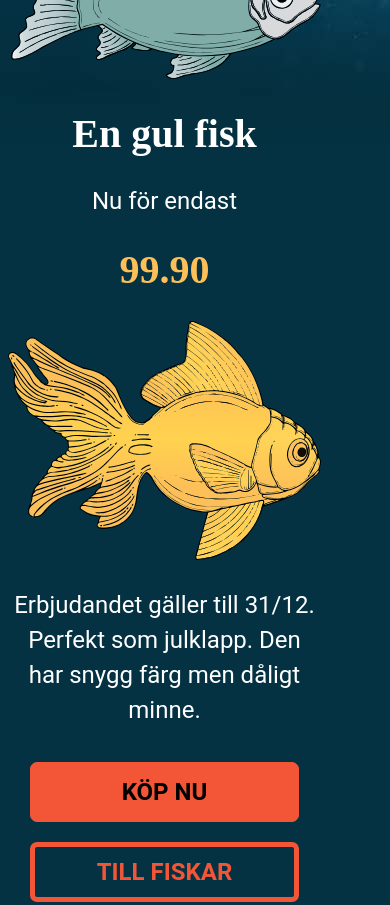
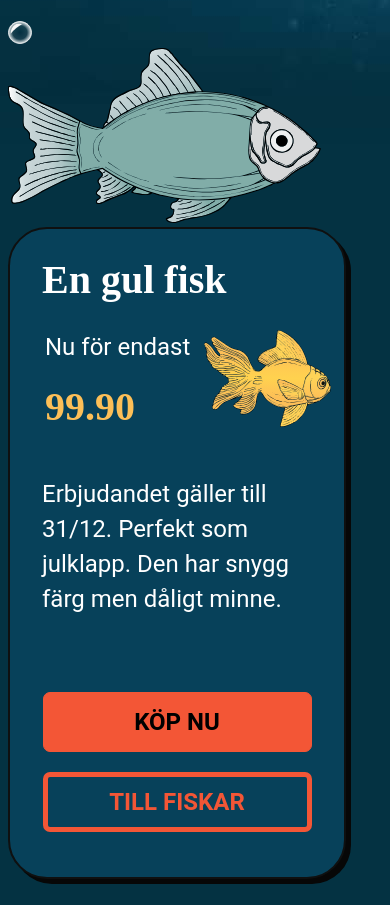
Before and after one commit to aahland/fiskarium, a plain HTML site: page index.html in a window 390 px wide. Shown: the part 752-1657 px from the top of the page. Drawn offline with Linux system fonts and the light colour scheme.

Commit message:
productcard 1 for mobile

```diff
--- a/index.html
+++ b/index.html
@@ -9,6 +9,7 @@
     <link rel="stylesheet" href="header.css">
     <link rel="stylesheet" href="footer.css">
     <link rel="stylesheet" href="btn.css">
+    <link rel="stylesheet" href="productcards.css">
 
     <title>Fiskarium</title>
 </head>
@@ -26,7 +27,7 @@
             <button id="searchButton">SÖK</button>
         </span>
         <span>
-            <img id="shoppingcart"src="img/icon-Cart.svg" alt="shoppingcart">
+            <img id="shoppingcart" src="img/icon-Cart.svg" alt="shoppingcart">
         </span>
     </header>
 
@@ -46,18 +47,22 @@
         <img src="img/bubbla.svg" alt="bubble">
         <img src="img/johnny_automatic_generic_fish.svg" alt="blue fish illustration">
 
-        <article>
-            <h2>En gul fisk</h2>
-            <p>Nu för endast</p>
-            <h2 class="price">99.90</h2>
-            <img src="img/johnny_automatic_fish_2.svg" alt="yellow fish">
-            <p>Erbjudandet gäller till 31/12. Perfekt som julklapp. Den har snygg färg men dåligt minne.</p>
+        <article class="productCardOne">
+            <h2 class="heading">En gul fisk</h2>
+            <span class="pricegroup">
+                <span class="pricing">
+                <p >Nu för endast</p>
+                <h2 class="price">99.90</h2>
+            </span>
+                <img class="imgYellowFish" src="img/johnny_automatic_fish_2.svg" alt="yellow fish">
+            </span>
+            <p class="text">Erbjudandet gäller till 31/12. Perfekt som julklapp. Den har snygg färg men dåligt minne.</p>
             <button class="primary">Köp nu</button>
             <button class="secondary">Till fiskar</button>
 
         </article>
 
-        <article>
+        <article class="productCardTwo">
             <h2>Kelp</h2>
             <h2 class="price">49.90</h2>
             <p> En mycket dekorativ växt. Den blir femtio meter hög så den passar bäst i stora akvarium.</p>
@@ -70,7 +75,7 @@
 
     <footer>
         <span>
-            <img id="fishlogowhite"src="img/kitchen-fish.white.svg" alt="fish logo">
+            <img id="fishlogowhite" src="img/kitchen-fish.white.svg" alt="fish logo">
             <h3 id="brandnameFooter">FISKARIUM</h3>
         </span>
         <span>
--- /dev/null
+++ b/productcards.css
@@ -0,0 +1,62 @@
+/* product card 1 */
+.productCardOne {
+    background: #07415A;
+    border: #0F1010 solid 2px;
+    box-shadow: #070707 5px 5px 0px 0px;
+    border-radius: 39px;
+    width: 334px;
+    Height: 648px;
+}
+
+.heading{
+    width: 334px;
+    text-align: left;
+    padding-left: 32px;
+}
+
+.pricegroup {
+    display: flex;
+    max-width: 286px;
+    margin: 0px auto;
+    padding-left: 22px;
+}
+
+.pricegroup p {
+    color: white;
+    margin-top: 0px;
+    float: left;
+}
+
+.pricing {
+    max-width: 159px;
+    max-height: 98px;
+    padding-right: 7px;
+}
+
+.price {
+    float: left;
+    margin-bottom: 0px;
+    margin-top: 0px;
+}
+
+.imgYellowFish {
+    max-width: 127px;
+    max-height: 97px;
+    float: right;
+}
+
+.text {
+    max-width: 247px;
+    margin: 0px auto;
+    padding-top: 50px;
+    padding-bottom: 65px;
+    text-align: left;
+    padding-right: 23px;
+}
+
+
+/* product card 2 */
+
+.productCardTwo {
+    color: red;
+}
--- a/style.css
+++ b/style.css
@@ -18,7 +18,7 @@ h1 {
     font-weight: 900;
     font-size: 36px;
     color: #FFFFFF;
-    line-height: 89,88px;
+    line-height: 90px;
 }
 
 h2 {
```
